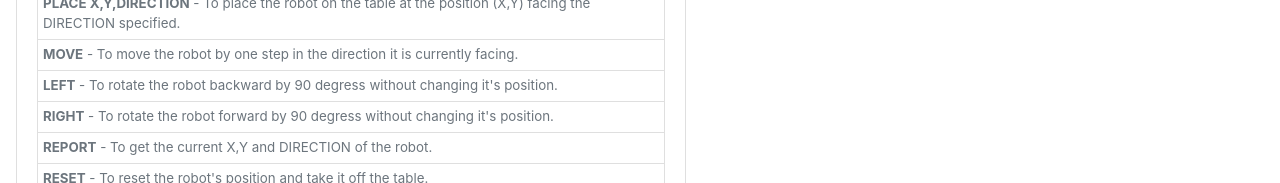
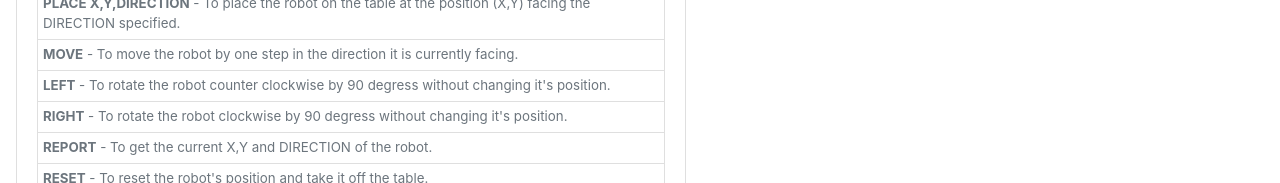
Before and after one commit to mithunprem/toyrobotsimulator, a React (Create React App) app: page / in a window 1280 px wide. Both pictures are taken after a click on the button "View instructions and sample commands". Shown: the part 409-592 px from the top of the page. Built offline with nearby package versions, Linux system fonts and the light colour scheme; the HTML template or start-up script is replaced by a standard one.

Commit message:
Updated the wordings in instruction and README file.

```diff
--- a/src/Components/Instructions/index.js
+++ b/src/Components/Instructions/index.js
@@ -35,8 +35,8 @@ export default class Instructions extends Component  {
                 <ListGroup>
                   <ListGroupItem><b>PLACE X,Y,DIRECTION</b> - To place the robot on the table at the position (X,Y) facing the DIRECTION specified.</ListGroupItem>
                   <ListGroupItem><b>MOVE</b> - To move the robot by one step in the direction it is currently facing.</ListGroupItem>
-                  <ListGroupItem><b>LEFT</b> - To rotate the robot backward by 90 degress without changing it's position.</ListGroupItem>
-                  <ListGroupItem><b>RIGHT</b> - To rotate the robot forward by 90 degress without changing it's position.</ListGroupItem>
+                  <ListGroupItem><b>LEFT</b> - To rotate the robot counter clockwise by 90 degress without changing it's position.</ListGroupItem>
+                  <ListGroupItem><b>RIGHT</b> - To rotate the robot clockwise by 90 degress without changing it's position.</ListGroupItem>
                   <ListGroupItem><b>REPORT</b> - To get the current X,Y and DIRECTION of the robot.</ListGroupItem>
                   <ListGroupItem><b>RESET</b> - To reset the robot's position and take it off the table.</ListGroupItem>
                 </ListGroup>
```
Also changed, not shown: 1 other file (tests, documents, lock files or other folders).
